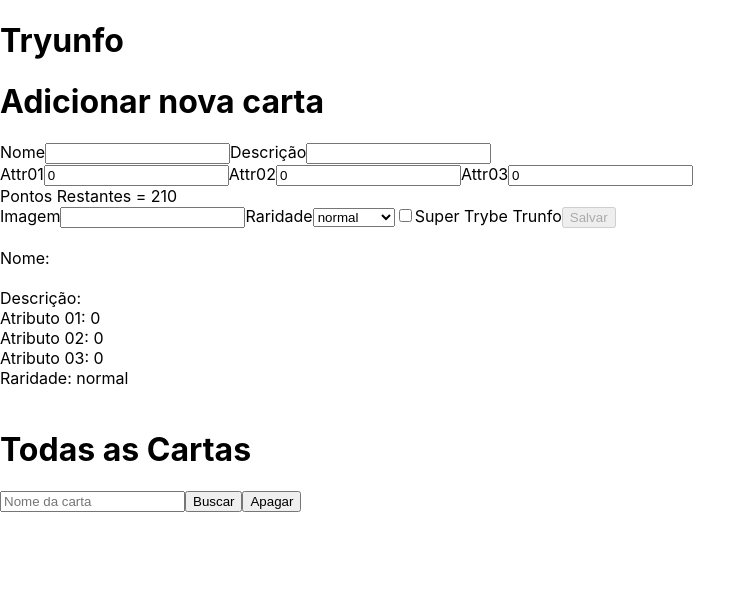
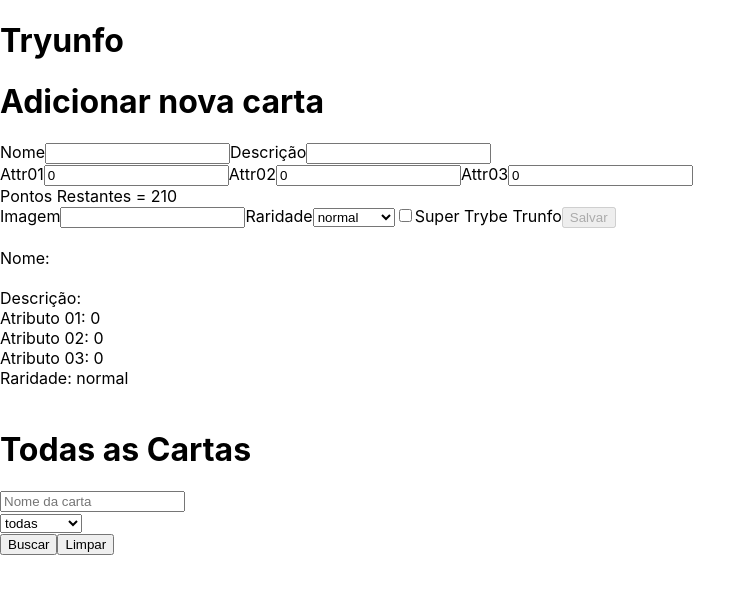
Before and after one commit to phvleite/tryunfo, a React (Create React App) app: page / in a window 1280 px wide. Shown: the top 594 px of the page, without its empty margins (0-756 px from the left). Built offline with nearby package versions, Linux system fonts and the light colour scheme.

Commit message:
implementando a busca por raridade

```diff
--- a/src/App.js
+++ b/src/App.js
@@ -3,6 +3,7 @@ import { v4 as uuidv4 } from 'uuid';
 import Form from './components/Form';
 import Card from './components/Card';
 import Cards from './components/Cards';
+import Filtercards from './components/Filtercards';
 
 const cardSuperTryunfo = [];
 
@@ -23,6 +24,7 @@ class App extends React.Component {
       cardsTryunfo: cardSuperTryunfo,
       searchCard: '',
       showCard: '',
+      rareFilter: '',
     };
   }
 
@@ -34,8 +36,10 @@ class App extends React.Component {
     this.setState({ searchCard: '', showCard: '' });
   }
 
-  handleSearch = (event) => {
-    this.setState({ searchCard: event.target.value });
+  handleSearch = ({ target }) => {
+    console.log(target);
+    const { name, value } = target;
+    this.setState({ [name]: value });
   }
 
   onInputChange = ({ target }) => {
@@ -159,6 +163,7 @@ class App extends React.Component {
       saveButton,
       cardsTryunfo,
       searchCard,
+      rareFilter,
     } = this.state;
     return (
       <div>
@@ -193,28 +198,13 @@ class App extends React.Component {
           />
         </div>
         <div>
-          <h1>Todas as Cartas</h1>
-          <div>
-            <input
-              type="text"
-              value={ searchCard }
-              onChange={ this.handleSearch }
-              placeholder="Nome da carta"
-              data-testid="name-filter"
-            />
-            <button
-              type="submit"
-              onClick={ () => this.buttonSearchCard(searchCard) }
-            >
-              Buscar
-            </button>
-            <button
-              type="submit"
-              onClick={ () => this.clearSearchCard() }
-            >
-              Apagar
-            </button>
-          </div>
+          <Filtercards
+            searchCard={ searchCard }
+            handleSearch={ this.handleSearch }
+            buttonSearchCard={ this.buttonSearchCard }
+            clearSearchCard={ this.clearSearchCard }
+            rareFilter={ rareFilter }
+          />
           { (cardsTryunfo.length) ? this.cardList() : '' }
         </div>
       </div>
--- /dev/null
+++ b/src/components/Filtercards.js
@@ -0,0 +1,65 @@
+import React, { Component } from 'react';
+import PropTypes from 'prop-types';
+
+class Filtercards extends Component {
+  render() {
+    const {
+      searchCard,
+      handleSearch,
+      buttonSearchCard,
+      clearSearchCard,
+      rareFilter,
+    } = this.props;
+    return (
+      <div>
+        <h1>Todas as Cartas</h1>
+        <input
+          type="text"
+          value={ searchCard }
+          onChange={ handleSearch }
+          name="searchCard"
+          placeholder="Nome da carta"
+          data-testid="name-filter"
+        />
+        <div>
+          <label htmlFor="rare-filter">
+            <select
+              id="rare-filter"
+              data-testid="rare-filter"
+              name="rareFilter"
+              value={ rareFilter }
+              onChange={ handleSearch }
+            >
+              <option value="todas">todas</option>
+              <option value="normal">normal</option>
+              <option value="raro">raro</option>
+              <option value="muito raro">muito raro</option>
+            </select>
+          </label>
+        </div>
+        <button
+          type="submit"
+          onClick={ () => buttonSearchCard(searchCard) }
+        >
+          Buscar
+        </button>
+        <button
+          type="submit"
+          onClick={ () => clearSearchCard() }
+        >
+          Limpar
+        </button>
+      </div>
+    );
+  }
+}
+
+Filtercards.propTypes = {
+  searchCard: PropTypes.string.isRequired,
+  rareFilter: PropTypes.string.isRequired,
+  handleSearch: PropTypes.func.isRequired,
+  buttonSearchCard: PropTypes.func.isRequired,
+  clearSearchCard: PropTypes.func.isRequired,
+};
+
+export default Filtercards;
```
